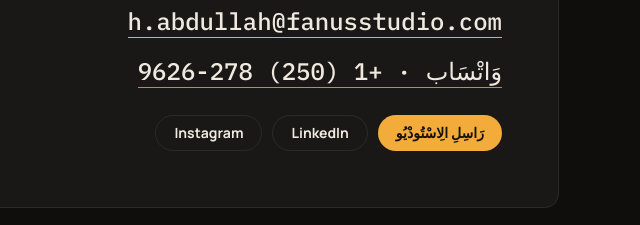
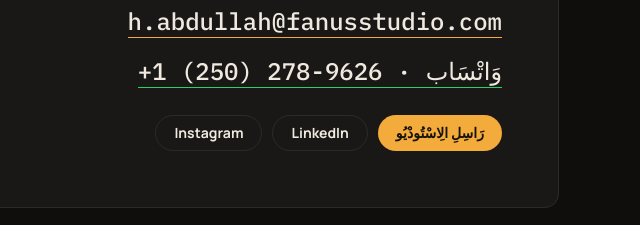
Before and after one commit to marvinhabta/fanusstudio-site, a plain HTML site: page ar/index.html in a window 1280 px wide. Shown: the part 5221-5446 px from the top of the page, 631-1271 px from the left. Drawn offline with Linux system fonts and the light colour scheme.

Commit message:
Add files via upload

```diff
--- a/ar/index.html
+++ b/ar/index.html
@@ -230,7 +230,7 @@
     <p class="formok" id="formok" hidden>شُكْرًا لَكَ. وَصَلَتْنَا رِسَالَتُكَ، وَسَنَتَوَاصَلُ مَعَكَ قَرِيبًا.</p>
     <p class="or">أَوْ رَاسِلْنَا مُبَاشَرَةً</p>
     <a class="mail" href="mailto:h.abdullah@fanusstudio.com?subject=%D9%85%D8%B4%D8%B1%D9%88%D8%B9%20%D8%AC%D8%AF%D9%8A%D8%AF%20%D9%84%D9%81%D8%A7%D9%86%D9%88%D8%B3">h.abdullah@fanusstudio.com</a>
-    <p style="margin:14px 0 0"><a class="mail" href="https://wa.me/12502789626?text=%D9%85%D8%B1%D8%AD%D8%A8%D8%A7%D9%8B%20%D9%81%D8%A7%D9%86%D9%88%D8%B3%D8%8C%20%D8%B9%D9%86%D8%AF%D9%8A%20%D9%85%D8%B4%D8%B1%D9%88%D8%B9." target="_blank" rel="noopener" style="border-bottom-color:#25D366">وَاتْسَاب · +1 (250) 278-9626</a></p>
+    <p style="margin:14px 0 0"><a class="mail" href="https://wa.me/12502789626?text=%D9%85%D8%B1%D8%AD%D8%A8%D8%A7%D9%8B%20%D9%81%D8%A7%D9%86%D9%88%D8%B3%D8%8C%20%D8%B9%D9%86%D8%AF%D9%8A%20%D9%85%D8%B4%D8%B1%D9%88%D8%B9." target="_blank" rel="noopener" dir="rtl" style="border-bottom-color:#25D366;direction:rtl">وَاتْسَاب · <span dir="ltr" style="unicode-bidi:isolate">+1 (250) 278-9626</span></a></p>
     <div class="links">
       <a class="cta" href="mailto:h.abdullah@fanusstudio.com?subject=%D9%85%D8%B4%D8%B1%D9%88%D8%B9%20%D8%AC%D8%AF%D9%8A%D8%AF%20%D9%84%D9%81%D8%A7%D9%86%D9%88%D8%B3">رَاسِلِ الِاسْتُودْيُو</a>
       <a class="cta ghost en" href="https://www.linkedin.com/company/fanus-studio/" rel="noopener">LinkedIn</a>
```
